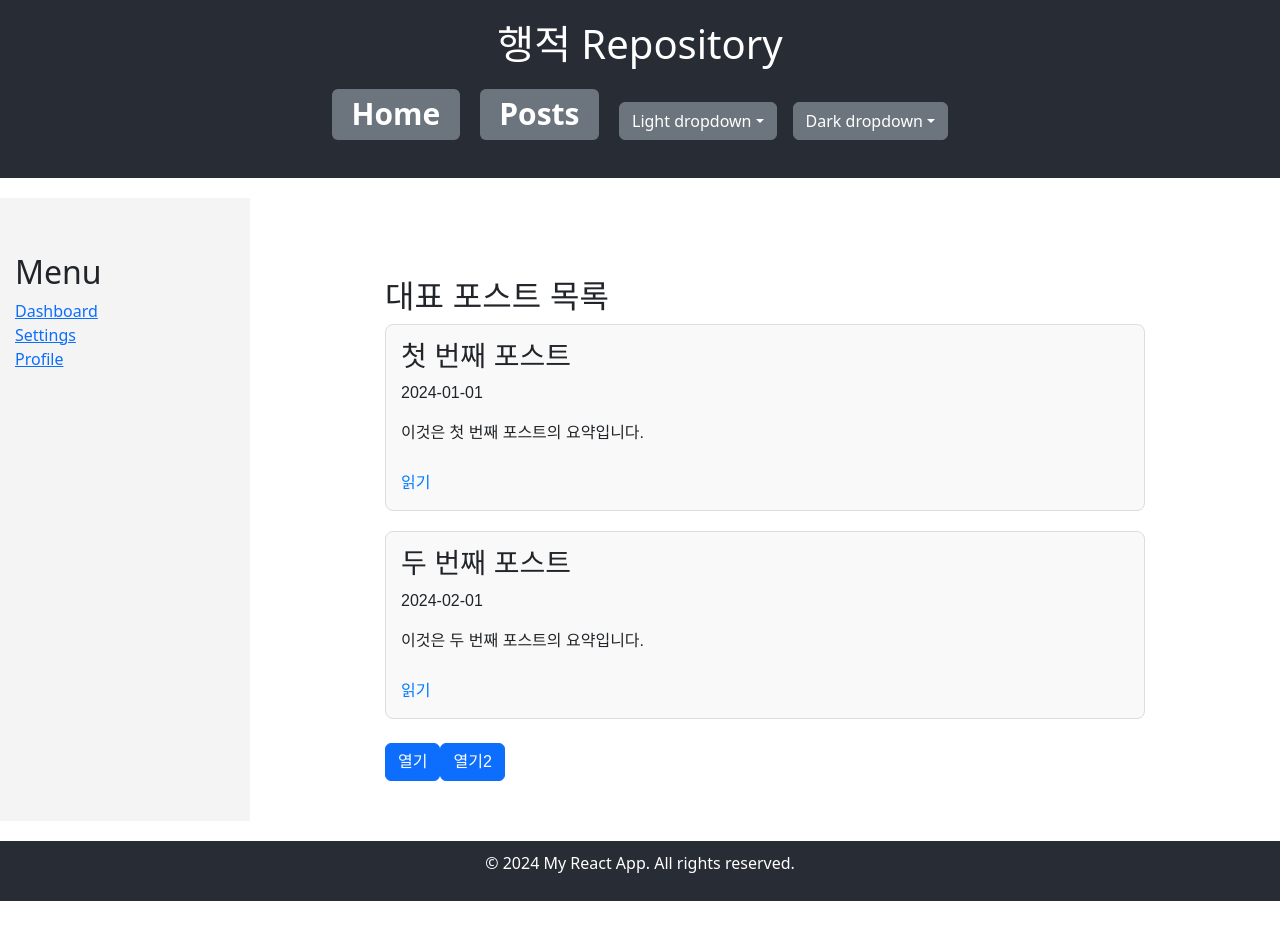
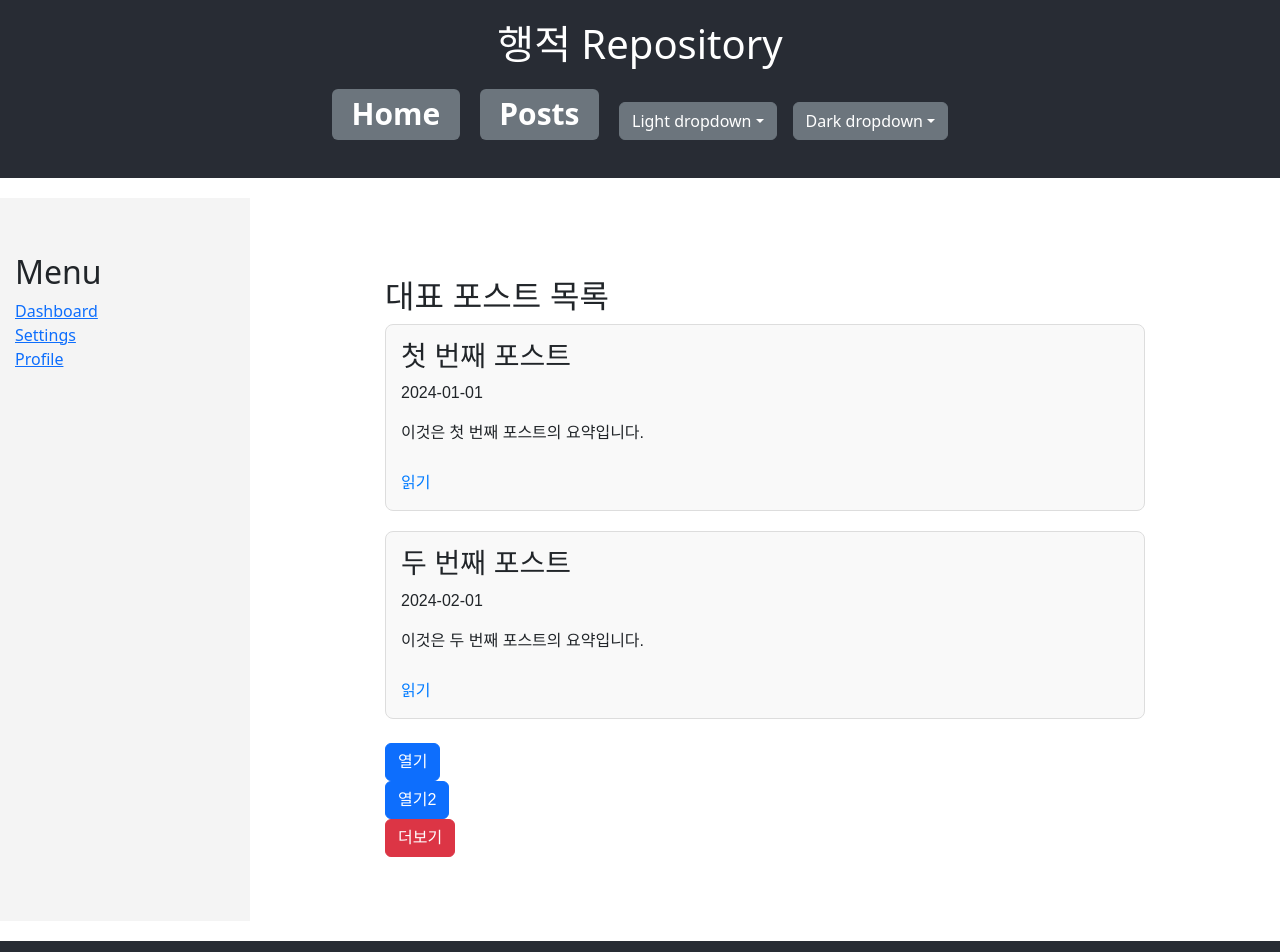
Before and after one commit to CASY82/CASY82.github.io, a React (Create React App) app in the folder githubblog/: page / in a window 1280 px wide. Shown: the top 952 px of the page. Before the commit the page ends 901 px from the top, so only its background shows below. Built offline with nearby package versions, Linux system fonts and the light colour scheme.

Commit message:
add : fade button 추가(더보기 공통 컴포넌트 개발)

```diff
--- /dev/null
+++ b/githubblog/src/components/BootStrapToggleText.js
@@ -0,0 +1,27 @@
+import { useState } from 'react';
+import Button from 'react-bootstrap/Button';
+import Fade from 'react-bootstrap/Fade';
+
+function BootStrapToggleText({openBtnText, contents}) {
+  const [open, setOpen] = useState(false);
+
+  return (
+    <>
+      <Button
+        variant="danger"
+        onClick={() => setOpen(!open)}
+        aria-controls="example-fade-text"
+        aria-expanded={open}
+      >
+        {openBtnText}
+      </Button>
+      <Fade in={open}>
+        <div id="example-fade-text">
+          {contents}
+        </div>
+      </Fade>
+    </>
+  );
+}
+
+export default BootStrapToggleText;
--- a/githubblog/src/pages/MainPage.js
+++ b/githubblog/src/pages/MainPage.js
@@ -1,6 +1,7 @@
 import React from 'react';
 import '../styles/MainPage.css';
 import BootstrapAlert from '../components/BootstrapAlert';
+import BootStrapToggleText from '../components/BootStrapToggleText';
 
 const posts = [
   { id: 1, title: '첫 번째 포스트', date: '2024-01-01', excerpt: '이것은 첫 번째 포스트의 요약입니다.', slug: 'first-post' },
@@ -28,12 +29,18 @@ const MainPage = () => {
         modalContent="모달 내용입니다."
         closeBtnText="닫기"
         />
+      <br />
       <BootstrapAlert
         openBtnText="열기2"
         modalTitle="모달 제목2"
         modalContent="모달 내용입니다.2"
         closeBtnText="닫기"
         />
+      <br />
+      <BootStrapToggleText
+        openBtnText="더보기"
+        contents="여기는 변수로 데이터를 넣으면 될거 같다."
+        />
     </div>
   );
 };
```
